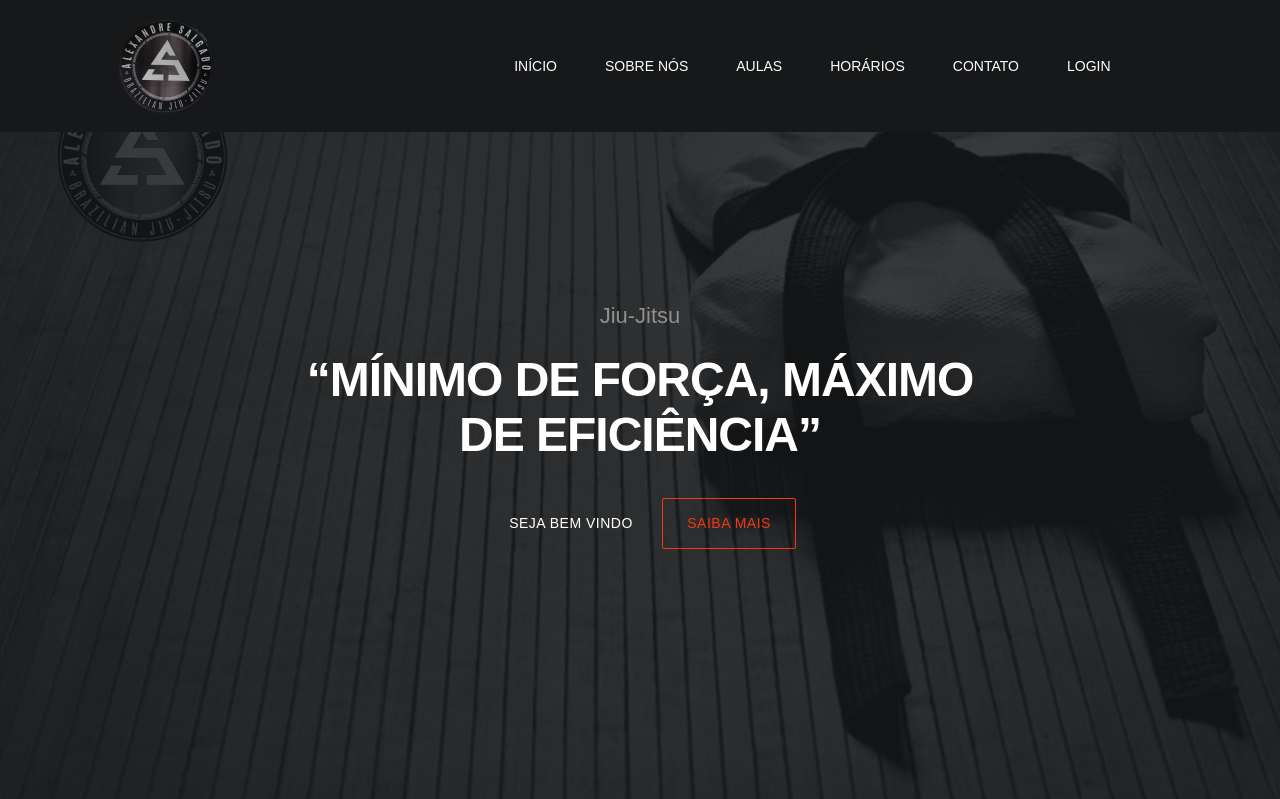
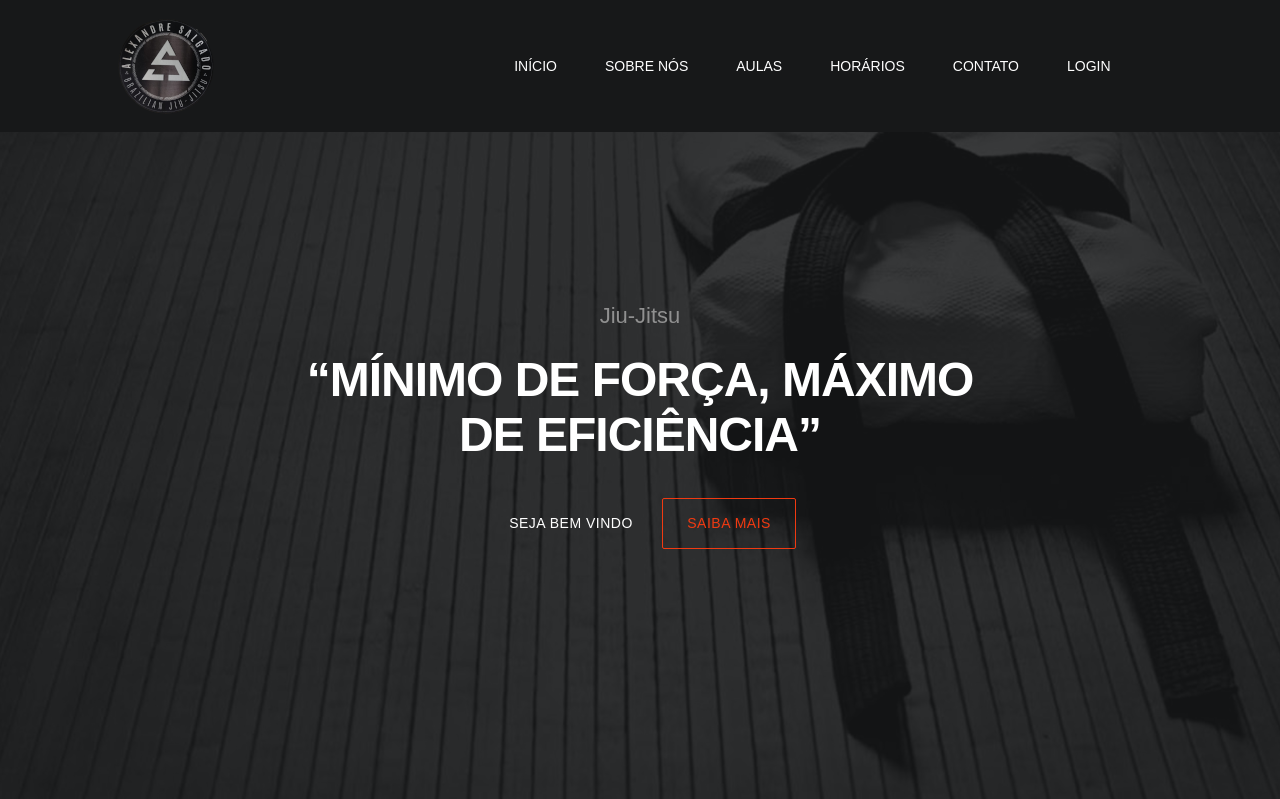
Before and after one commit to fabianosf/asbjj_teste, a Django app: page / in a window 1280 px wide. Shown: the top 799 px of the page. Run offline with Django 5.2, Linux system fonts and the light colour scheme; parts of the project's set-up code (start-up, migrations or seed data) failed here and were passed over; some libraries are stand-ins or nearby versions; some web fonts are replaced.

Commit message:
config settings.py

```diff
--- a/core/static/css/style.css
+++ b/core/static/css/style.css
@@ -391,7 +391,7 @@ a:focus {
   -----------------------------------------*/
 
 .hero {
-  background-image: url('../images/bg.jpg');
+  background-image: url('../images/hero-bg.jpg');
   background-size: cover;
   background-position: top;
   background-repeat: no-repeat;
```
Also changed, not shown: core/static/images/bg.jpg (deleted).
